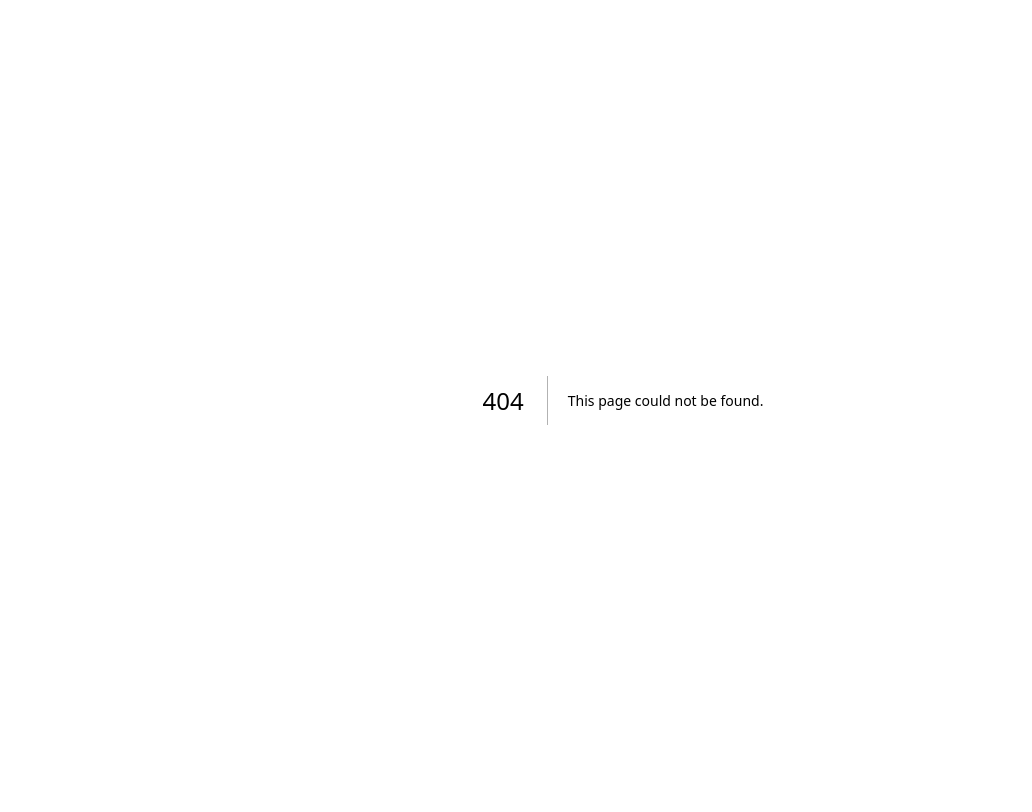
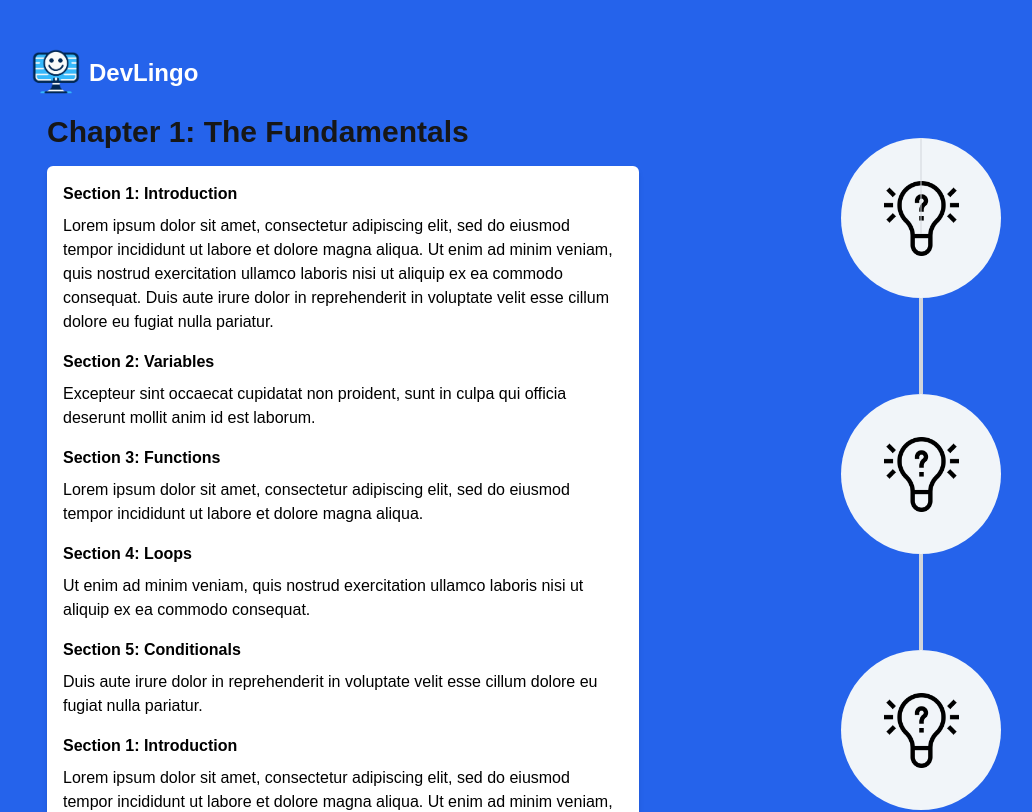
Before and after one commit to Zahraa222/DevLingo, a Next.js app in the folder devlingo/: page /python in a window 1280 px wide. Before the commit this address had no page. Shown: the top 812 px of the page, without its empty margins (17-1049 px from the left). Built offline with nearby package versions, Linux system fonts and the light colour scheme.

Commit message:
python page setup

```diff
--- a/devlingo/app/components/header.jsx
+++ b/devlingo/app/components/header.jsx
@@ -12,7 +12,7 @@ function Header() {
         width={50}
         height={50}
       />
-      <div className="ml-2 text-2xl font-bold text-white">Dev Lingo</div>
+      <div className="ml-2 text-2xl font-bold text-white">DevLingo</div>
     </div>
   );
 }
--- a/devlingo/app/home.js
+++ b/devlingo/app/home.js
@@ -1,7 +1,7 @@
 import languages from "@/languages";
 import LanguageBlock from "./components/LanguageBlock";
 import Header from "./components/header";
-import { Link } from 'react-router-dom';  // Import Link from react-router-dom
+import { Link } from "react-router-dom"; // Import Link from react-router-dom
 
 const Home = () => {
   return (
@@ -14,13 +14,13 @@ const Home = () => {
             key={index}
             imageUrl={language.imageUrl}
             text={language.text}
-            route={`/languages/${language.text.toLowerCase()}`}
+            route={`/${language.text.toLowerCase()}`}
           />
         ))}
       </div>
       {/* Link to chat with AI bot */}
       <Link
-        to="/gethelp"  // Use 'to' instead of 'href'
+        to="/gethelp" // Use 'to' instead of 'href'
         className="absolute top-4 right-4 text-sm text-white bg-black py-2 px-4 rounded hover:bg-gray-800 transition duration-300"
       >
         Need help? Chat with our AI bot
--- /dev/null
+++ b/devlingo/app/python/page.jsx
@@ -0,0 +1,14 @@
+import React from "react";
+import Chapter_side from "../components/chapter_side";
+import Header from "../components/header";
+
+function page() {
+  return (
+    <div className="p-8 bg-blue-600 min-h-screen">
+      <Header></Header>
+      <Chapter_side />
+    </div>
+  );
+}
+
+export default page;
```
